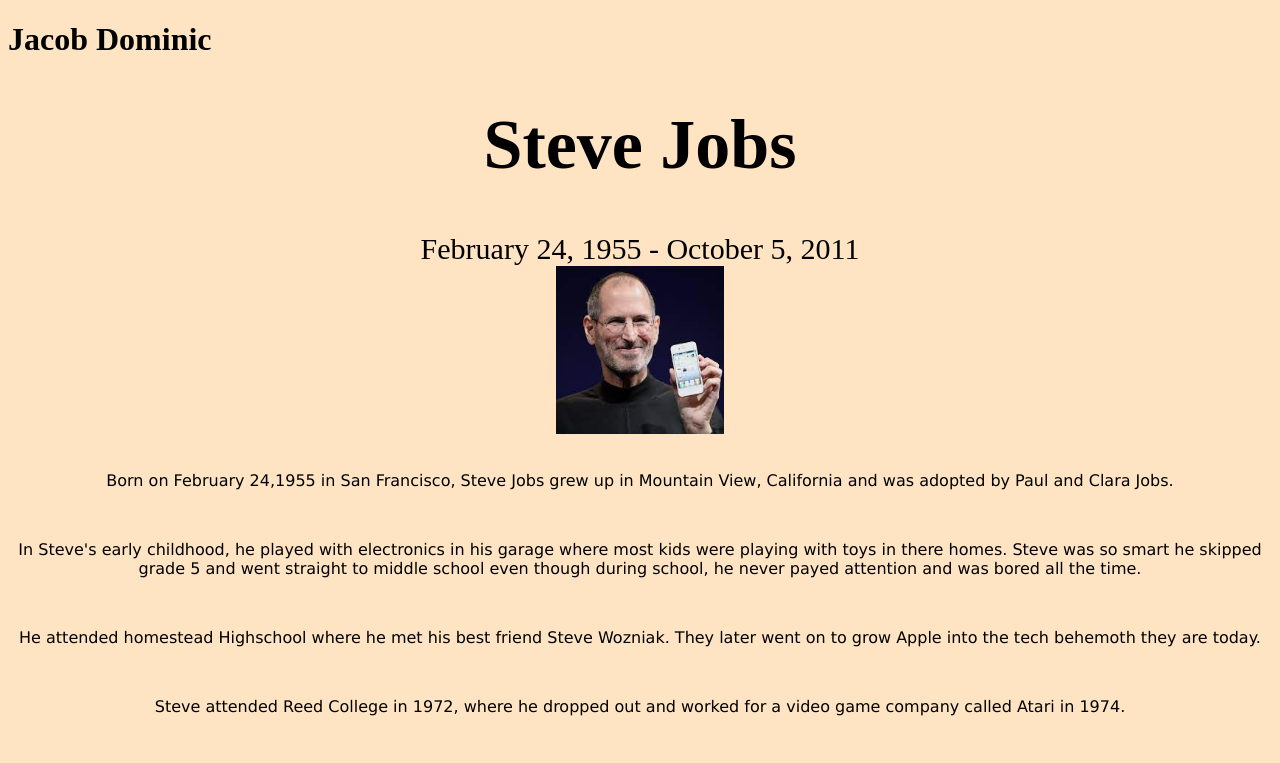
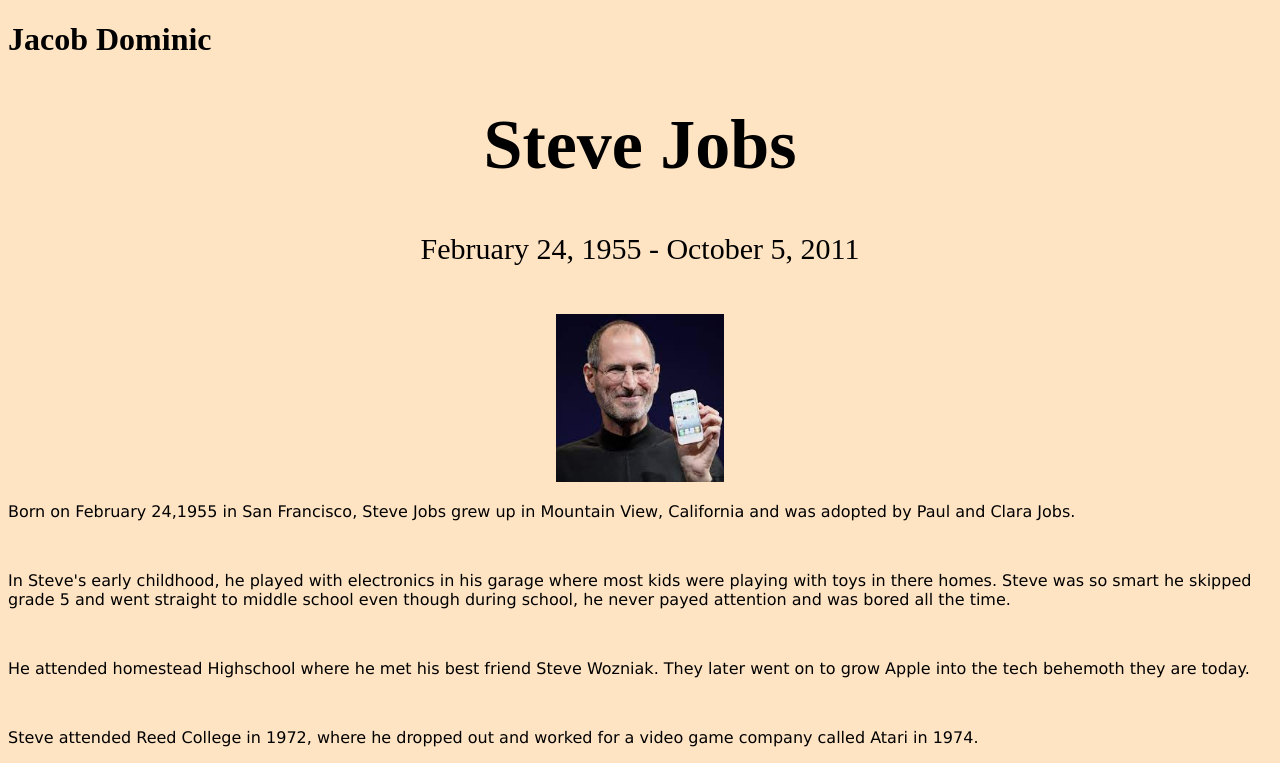
Before and after one commit to JacobGD1/Steve-Jobs-2, a plain HTML site: page index.html in a window 1280 px wide. Shown: the top 763 px of the page. Drawn offline with Linux system fonts and the light colour scheme.

Commit message:
other small changes1

```diff
--- a/index.html
+++ b/index.html
@@ -10,9 +10,9 @@
   </head>
   <body>
   <body style="background-color:Bisque;">
-    <p><center><p style="font-size:30px">February 24, 1955 - October 5, 2011
+    <p><center><p style="font-size:30px">February 24, 1955 - October 5, 2011</p></center>
     <br>
-    <a><img src="stevejobs.jpg" alt="Steve Jobs" style="width:168px;height:168px;"></a>
+    <a><center><img src="stevejobs.jpg" alt="Steve Jobs" style="width:168px;height:168px;"></a></center>
     <p><p style="font-family:verdana">Born on February 24,1955 in San Francisco, Steve Jobs grew up in Mountain View, California and was adopted by Paul and Clara Jobs.</p></p>
     <br>
     <p><p style="font-family:verdana">In Steve's early childhood, he played with electronics in his garage where most kids were playing with toys in there homes. Steve was so smart he skipped grade 5 and went straight to middle school even though during school, he never payed attention and was bored all the time.</p></p>
@@ -42,7 +42,7 @@
     <p>Below is a link to learn more about Steve Jobs.</p></p>
     <br>
     <a href="https://www.biography.com/business-figure/steve-jobs"><img src="Steve.jpg" alt="Steve Jobs" style="width:168px;height:168px;"></a>
-    <script src="script.js"></script>
-    </body></center></p>
+    <script src="script.js"></script></p>
+    </body>
   </body>
 </html>
```
